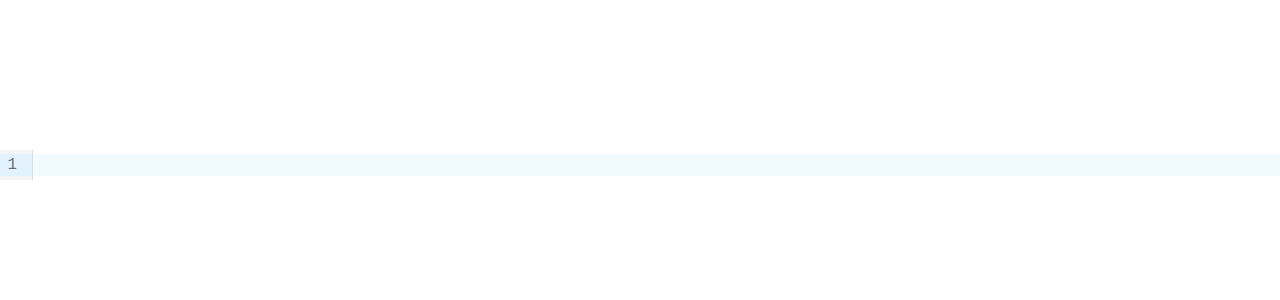
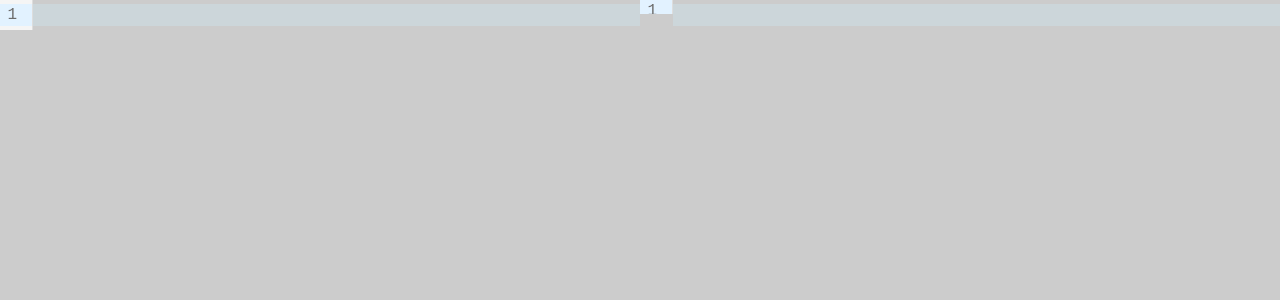
Before and after one commit to Barabari-Project/school, a Svelte app: page / in a window 1280 px wide. Shown: the top 300 px of the page. Built offline with nearby package versions, Linux system fonts and the light colour scheme.

Commit message:
lockfile not needed

```diff
--- a/package.json
+++ b/package.json
@@ -6,8 +6,7 @@
   "scripts": {
     "dev": "vite",
     "build": "vite build",
-    "preview": "vite preview",
-    "check": "svelte-check --tsconfig ./tsconfig.json"
+    "deploy": "npx gh-pages -d dist -t true"
   },
   "devDependencies": {
     "@sveltejs/vite-plugin-svelte": "^2.0.4",
--- a/src/App.svelte
+++ b/src/App.svelte
@@ -2,17 +2,42 @@
   import { onMount } from "svelte";
 
   import { EditorView, basicSetup } from "codemirror";
-  import { javascript } from "@codemirror/lang-javascript";
+  // import { javascript } from "@codemirror/lang-javascript";
 
-  let editor = new EditorView({
-    extensions: [basicSetup, javascript()],
-    parent: document.body,
+  let editor;
+  onMount(() => {
+    editor = new EditorView({
+      extensions: [
+        basicSetup,
+        // javascript()
+      ],
+      parent: document.querySelector("#editor"),
+    });
   });
 </script>
 
-<main class="f">
-  <iframe src="#" frameborder="0" />
+<main class="f fw">
+  <div id="editor" />
+  <iframe src="#" frameborder="0" title="Editor Output" />
 </main>
 
 <style>
+  main {
+    width: 100vw;
+    height: 100vh;
+    background: #888;
+  }
+  #editor,
+  iframe {
+    width: 50%;
+    height: 100%;
+    background: #ccc;
+  }
+  @media (max-width: 768px) {
+    #editor,
+    iframe {
+      width: 100%;
+      height: 50%;
+    }
+  }
 </style>
```
Also changed, not shown: tsconfig.node.json (added, +9 -0 lines), 2 other files (tests, documents, lock files or other folders).
